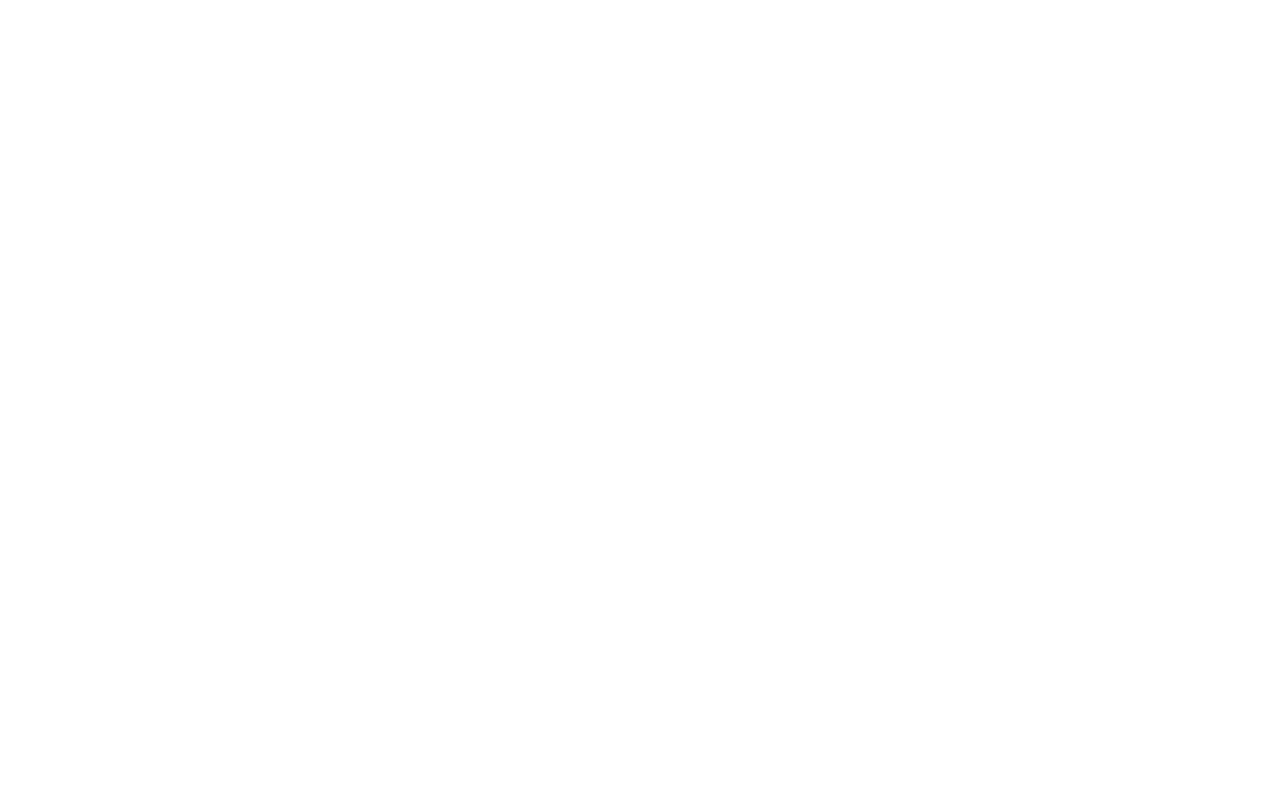
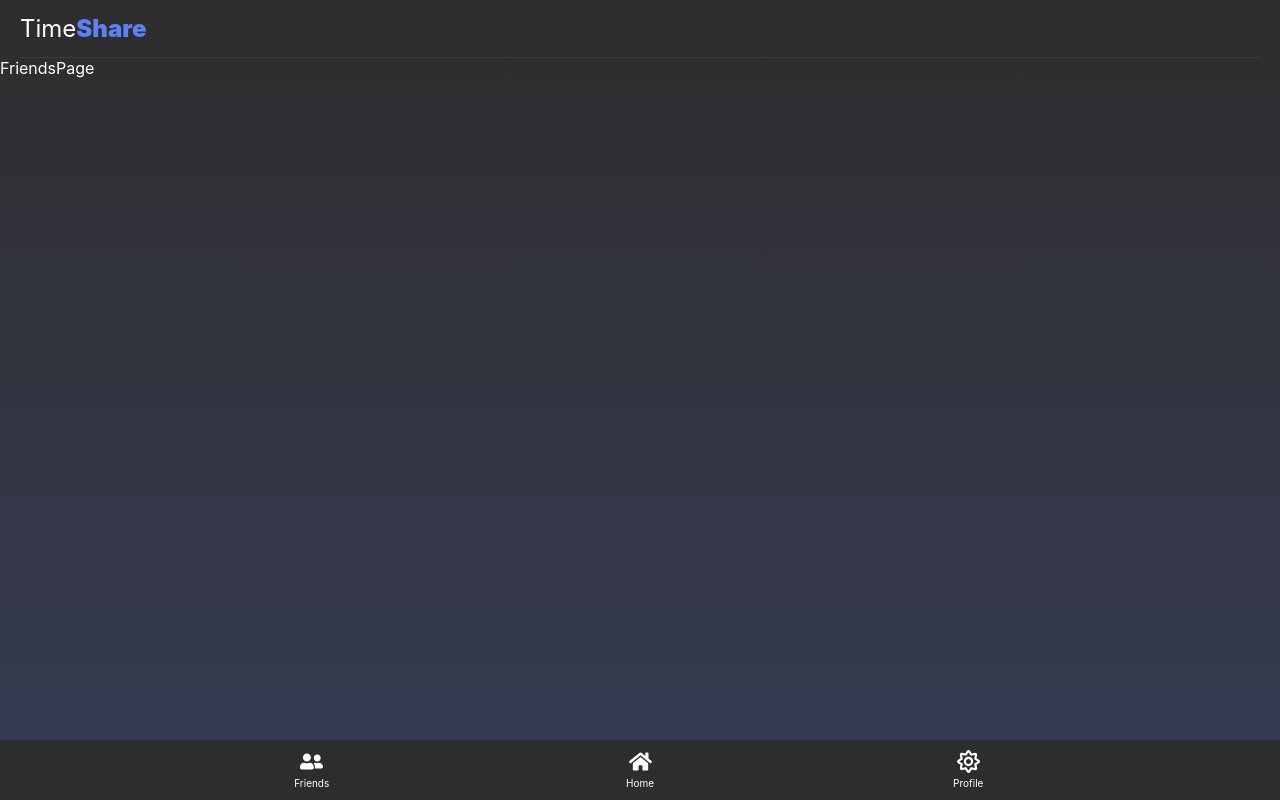
Before and after one commit to dandeliusz27/TimeShare, a React (Create React App) app: page /FriendsPage in a window 1280 px wide. Before the commit this address had no page. Built offline with nearby package versions, Linux system fonts and the light colour scheme.

Commit message:
router added

```diff
--- a/src/App.jsx
+++ b/src/App.jsx
@@ -1,15 +1,24 @@
 import './App.css';
-import { Link } from "react-router-dom";
 import  HomePage  from "./routes/HomePage";
 import Navbar from './components/Navbar';
 import TitleBar from './components/TitleBar';
+import { BrowserRouter, Routes, Route } from "react-router-dom";
+import FriendsPage from './routes/FriendsPage'
+import ProfilePage from './routes/ProfilePage'
 
 function App() {
   return (
     <div className="App">
-      <TitleBar/>
-      <HomePage/>
+
+    <BrowserRouter>
+    <TitleBar/>
+      <Routes>
+        <Route path="/" element={<HomePage/>}/>
+        <Route path="/ProfilePage" element={<ProfilePage />}/>
+        <Route path="/FriendsPage" element={<FriendsPage />}/>
+      </Routes>
       <Navbar/>
+    </BrowserRouter>
     </div>
   );
 }
--- a/src/components/Navbar.css
+++ b/src/components/Navbar.css
@@ -9,6 +9,19 @@
     align-items: center;
     justify-content:space-evenly;
 }
+
+a:link, a:visited {
+    color: #FFF;
+    text-decoration: none;
+}
+
+a:hover, :active {
+    -webkit-tap-highlight-color: rgba(0,0,0,0);
+    text-decoration: none;
+    color: #5E81F4;
+}
+
+
 
 .navFriends {
     width: 33px;
--- a/src/components/Navbar.jsx
+++ b/src/components/Navbar.jsx
@@ -1,5 +1,6 @@
 import React from 'react';
 import './Navbar.css';
+import { Link } from "react-router-dom";
 import { FaUserFriends } from "react-icons/fa";
 import { FaHome } from "react-icons/fa";
 import { FaRegSun } from "react-icons/fa";
@@ -9,18 +10,18 @@ import { FaRegSun } from "react-icons/fa";
 function navbar() {
   return (
     <div className="navbarContainer">
-        <div className="navFriends">
+        <Link to='FriendsPage' className="navFriends">
           <div className="navFriendsIcon"><FaUserFriends size="23px"/></div>
           <p className="navFriendsText">Friends</p>
-        </div>
-        <div className="navHome">
+        </Link>
+        <Link to='/' className="navHome">
           <div className="navHomeIcon"><FaHome size="23px"/></div>
           <p className="navHomeText">Home</p>
-        </div>
-        <div className="navProfile">
+        </Link>
+        <Link to='ProfilePage' className="navProfile">
           <div className="navProfileIcon"><FaRegSun size="23px"/></div>
           <p className="navProfileText">Profile</p>
-        </div>
+        </Link>
     </div>
   )
 }
--- a/src/index.js
+++ b/src/index.js
@@ -1,18 +1,11 @@
 import React from 'react';
 import ReactDOM from 'react-dom';
-import { BrowserRouter, Routes, Route } from "react-router-dom";
 import App from './App';
-import Home from './routes/HomePage';
+
 
 ReactDOM.render(
   <React.StrictMode>
-    <BrowserRouter>
-      <Routes>
-        <Route path="/" element={<App />}>
-          <Route path="/HomePage" element={<Home />}/>
-        </Route>
-      </Routes>
-    </BrowserRouter>
+    <App />
   </React.StrictMode>,
   document.getElementById('root')
 );
--- a/src/routes/FriendsPage.jsx
+++ b/src/routes/FriendsPage.jsx
@@ -0,0 +1,9 @@
+import React from 'react'
+
+function FriendsPage() {
+  return (
+    <div>FriendsPage</div>
+  )
+}
+
+export default FriendsPage
--- a/src/routes/ProfilePage.jsx
+++ b/src/routes/ProfilePage.jsx
@@ -0,0 +1,9 @@
+import React from 'react'
+
+function ProfilePage() {
+  return (
+    <div>ProfilePage</div>
+  )
+}
+
+export default ProfilePage
```
